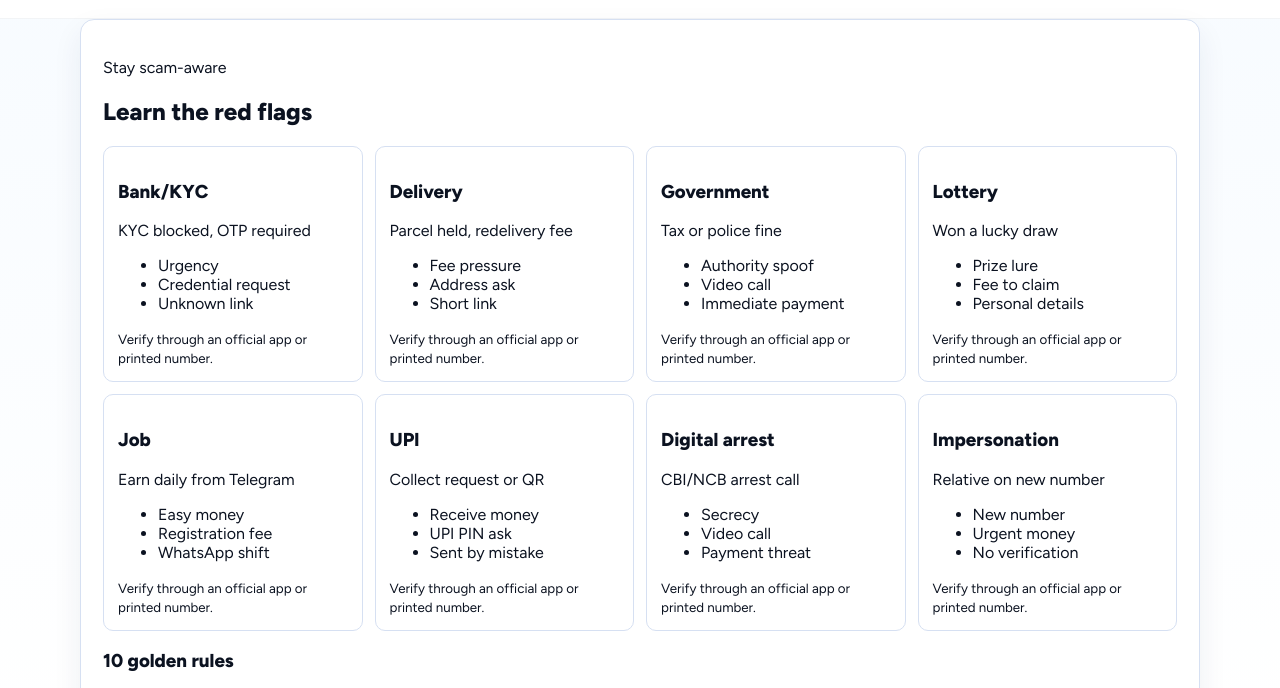
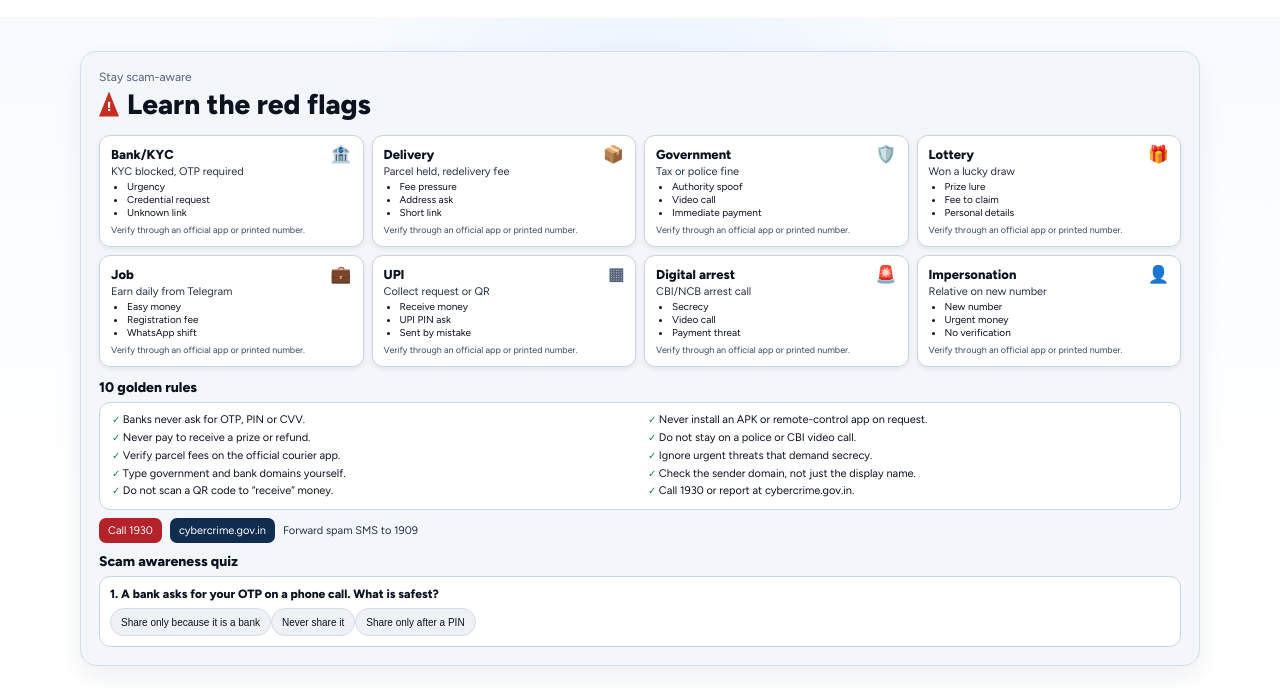
Before and after one commit to Hp-wala/ScamShield-Suspicious-Message-Detector-hackathon, a plain HTML site: page web/index.html in a window 1280 px wide. Both pictures are taken after a click on the link "Learn". Shown: the part 53-741 px from the top of the page. Drawn offline with Linux system fonts and the light colour scheme; files that its build step writes are made by us from their sources; no server answers; files whose address does not match are found by name.

Commit message:
ui: add screenshot scan action and clean project copy
Co-authored-by: Copilot <223556219+Copilot@users.noreply.github.com>

```diff
--- a/web/app.js
+++ b/web/app.js
@@ -202,9 +202,16 @@ document.querySelector("#chat-file").addEventListener("change", async event => {
   message.value = await file.text();
 });
 
-document.querySelector("#image-file").addEventListener("change", async event => {
-  const file = event.target.files[0];
+const imageInput = document.querySelector("#image-file");
+const imageAnalyzeButton = document.querySelector("#image-analyze");
+imageInput.addEventListener("change", () => {
+  imageAnalyzeButton.disabled = !imageInput.files.length;
+});
+
+imageAnalyzeButton.addEventListener("click", async () => {
+  const file = imageInput.files[0];
   if (!file) return;
+  imageAnalyzeButton.disabled = true;
   const formData = new FormData();
   formData.append("image", file);
   formData.append("mode", "ocr");
@@ -222,7 +229,8 @@ document.querySelector("#image-file").addEventListener("change", async event =>
   } catch (error) {
     resultBox.replaceChildren(el("p", "", error.message));
   } finally {
-    event.target.value = "";
+    imageInput.value = "";
+    imageAnalyzeButton.disabled = true;
   }
 });
 
--- a/web/index.html
+++ b/web/index.html
@@ -51,6 +51,7 @@
               <div class="upload-row">
                 <label for="image-file" class="file-label">Screenshot or QR</label>
                 <input id="image-file" type="file" accept="image/png,image/jpeg,image/webp">
+                <button type="button" id="image-analyze" class="secondary" disabled>Check now</button>
               </div>
               <div class="upload-row">
                 <label for="state-select" class="file-label">Report state</label>
--- a/web/styles.css
+++ b/web/styles.css
@@ -319,6 +319,18 @@ nav a:focus-visible, a:focus-visible, button:focus-visible, textarea:focus-visib
   border-radius: 999px;
   font-size: 13px;
   white-space: nowrap;
+}
+.advanced-grid #image-analyze {
+  border: 0;
+  background: var(--blue);
+  color: var(--white);
+  font: 800 13px "Figtree", Arial, Helvetica, sans-serif;
+  cursor: pointer;
+}
+.advanced-grid #image-analyze:disabled {
+  background: #9db6ed;
+  box-shadow: none;
+  cursor: not-allowed;
 }
 .upload-row { margin: 0; }
 .file-label { display: block; margin-bottom: 5px; color: var(--navy); font-size: 12px; font-weight: 800; }
@@ -672,6 +684,140 @@ button.secondary { border-radius: 999px; }
     overflow-x: auto;
   }
 }
+
+/* Learn section */
+#learn.panel {
+  margin: 32px auto 48px;
+  padding: 18px;
+  background: #f3f6fa;
+  border: 1px solid #d5deeb;
+  border-radius: 16px;
+  box-shadow: 0 10px 24px rgba(16, 45, 79, .08);
+}
+#learn > .eyebrow { margin: 0 0 3px; color: var(--muted); font-size: 12px; }
+#learn > h2 {
+  display: flex;
+  align-items: center;
+  gap: 8px;
+  margin: 0 0 14px;
+  color: var(--ink);
+  font-size: clamp(22px, 3vw, 28px);
+  font-weight: 800;
+}
+#learn > h2::before {
+  content: "!";
+  display: inline-grid;
+  width: 20px;
+  height: 20px;
+  place-items: center;
+  flex: 0 0 20px;
+  color: var(--white);
+  background: var(--red);
+  clip-path: polygon(50% 0, 100% 100%, 0 100%);
+  font-size: 13px;
+  font-weight: 900;
+  padding-top: 5px;
+}
+#learn .cards {
+  grid-template-columns: repeat(4, minmax(0, 1fr));
+  gap: 8px;
+}
+#learn .card {
+  min-width: 0;
+  min-height: 112px;
+  padding: 10px 11px;
+  background: var(--white);
+  border: 1px solid #cbd5e1;
+  border-radius: 11px;
+  box-shadow: 0 2px 5px rgba(15, 23, 42, .08);
+}
+#learn .card h3 {
+  display: flex;
+  align-items: center;
+  justify-content: space-between;
+  gap: 6px;
+  margin: 0 0 2px;
+  color: var(--ink);
+  font-size: 13px;
+  font-weight: 800;
+  line-height: 1.2;
+}
+#learn .card h3::after {
+  flex: 0 0 auto;
+  font-family: "Segoe UI Emoji", sans-serif;
+  font-size: 17px;
+  line-height: 1;
+}
+#learn .card:nth-child(1) h3::after { content: "🏦"; }
+#learn .card:nth-child(2) h3::after { content: "📦"; }
+#learn .card:nth-child(3) h3::after { content: "🛡️"; }
+#learn .card:nth-child(4) h3::after { content: "🎁"; }
+#learn .card:nth-child(5) h3::after { content: "💼"; }
+#learn .card:nth-child(6) h3::after { content: "▦"; color: var(--muted); }
+#learn .card:nth-child(7) h3::after { content: "🚨"; }
+#learn .card:nth-child(8) h3::after { content: "👤"; }
+#learn .card p { margin: 0 0 2px; color: #263248; font-size: 11px; line-height: 1.3; }
+#learn .card ul { margin: 0 0 5px; padding-left: 16px; font-size: 10px; line-height: 1.2; }
+#learn .card li { margin: 1px 0; }
+#learn .card small { display: block; color: #39465b; font-size: 9px; line-height: 1.25; }
+#learn > h3 {
+  margin: 12px 0 6px;
+  color: var(--ink);
+  font-size: 14px;
+  font-weight: 800;
+}
+#learn .golden-rules {
+  display: grid;
+  grid-template-columns: repeat(2, minmax(0, 1fr));
+  grid-template-rows: repeat(5, auto);
+  grid-auto-flow: column;
+  gap: 3px 16px;
+  margin: 0;
+  padding: 10px 12px;
+  list-style: none;
+  background: var(--white);
+  border: 1px solid #cbd5e1;
+  border-radius: 11px;
+}
+#learn .golden-rules li { min-width: 0; font-size: 11px; line-height: 1.35; }
+#learn .golden-rules li::before {
+  content: "✓ ";
+  color: #15803d;
+  font-size: 10px;
+}
+#learn .helpline-strip { align-items: center; gap: 8px; margin-top: 8px; }
+#learn .helpline-strip a { padding: 6px 9px; border-radius: 7px; font-size: 11px; }
+#learn .helpline-strip a:first-child { background: #b4232a; }
+#learn .helpline-strip a:nth-child(2) { background: #102d4f; }
+#learn .helpline-strip span { color: #263248; font-size: 11px; }
+#learn > h3:last-of-type { margin-top: 10px; }
+#learn #quiz {
+  padding: 10px;
+  background: var(--white);
+  border: 1px solid #cbd5e1;
+  border-radius: 11px;
+}
+#learn #quiz > p { margin: 0 0 7px; font-size: 12px; font-weight: 700; }
+#learn #quiz button.secondary {
+  min-height: 28px;
+  padding: 4px 10px;
+  border: 1px solid #d2dbe8;
+  background: #eef2f6;
+  color: var(--ink);
+  font-size: 10px;
+}
+@media (max-width: 620px) {
+  #learn .cards { grid-template-columns: repeat(2, minmax(0, 1fr)); }
+}
+@media (max-width: 460px) {
+  #learn.panel { padding: 14px; }
+  #learn .cards { grid-template-columns: 1fr; }
+  #learn .golden-rules {
+    grid-template-columns: 1fr;
+    grid-template-rows: none;
+    grid-auto-flow: row;
+  }
+}
 @media (min-width: 761px) and (max-width: 1024px) {
   .stat-row,
   #model-accuracy > .stat-row {
```
Also changed, not shown: 4 other files.
